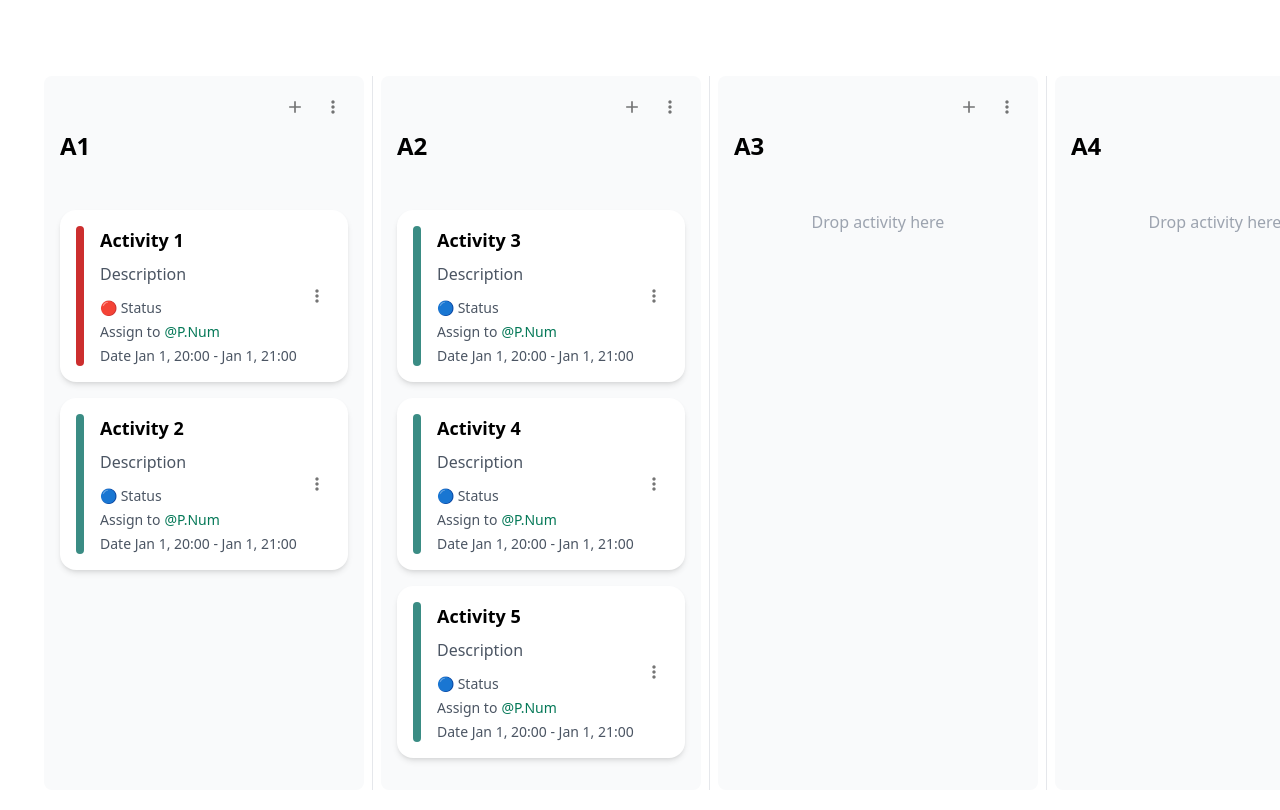
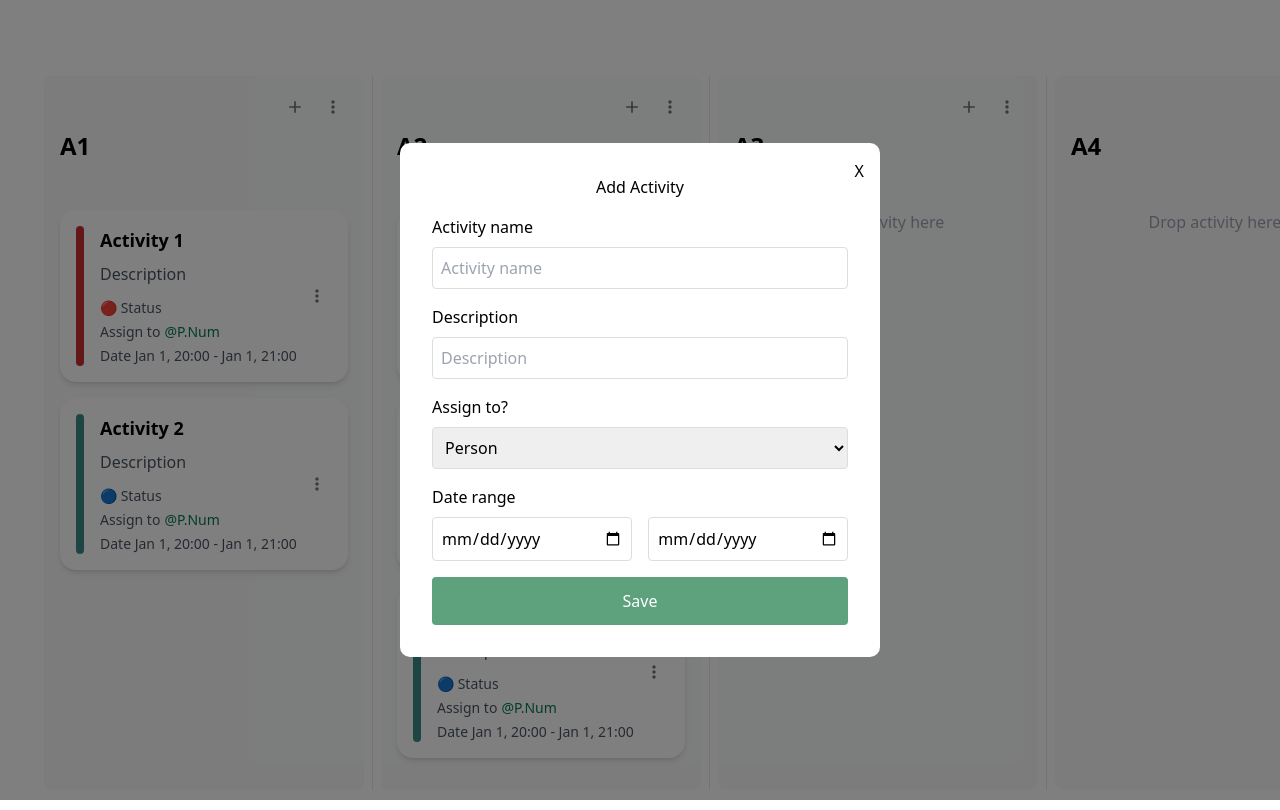
Before and after one commit to pickky007/472-S-AMAZING_WORKSPACES-6510450933-FRONTEND, a React (Create React App) app: page /kanbanboard in a window 1280 px wide. Both pictures are taken after a click on the button 295 px from the left and 107 px from the top of the page. Shown: the top 810 px of the page. Built offline with nearby package versions, Linux system fonts and the light colour scheme.

Commit message:
add-activity

```diff
--- a/src/components/section/Section.tsx
+++ b/src/components/section/Section.tsx
@@ -16,6 +16,7 @@ interface SectionProps {
     targetIndex: number
   ) => void;
   onDragStart: (activity: Activity) => void;
+  setOnAddActivity: (b : boolean) => void;
 }
 
 export function Section({
@@ -23,10 +24,15 @@ export function Section({
   activities,
   onDrop,
   onDragStart,
+  setOnAddActivity
 }: SectionProps) {
   const [isOver, setIsOver] = useState(false);
   const [dragOverIndex, setDragOverIndex] = useState<number | null>(null);
   const activitiesRef = useRef<(HTMLDivElement | null)[]>([]);
+
+  function handleOnAddOptionClick() {
+    setOnAddActivity(true);
+  }
 
   function getDragOverIndex(
     e: React.DragEvent<HTMLDivElement>,
@@ -115,7 +121,7 @@ export function Section({
         <div className="flex flex-col items-start relative">
           <div className="self-end mb-2 flex space-x-2">
             <Tooltip title="Add options">
-              <IconButton size="small">
+              <IconButton size="small" onClick={handleOnAddOptionClick}>
                 <AddIcon fontSize="small" />
               </IconButton>
             </Tooltip>
--- a/src/pages/WorkspacePage.tsx
+++ b/src/pages/WorkspacePage.tsx
@@ -2,6 +2,7 @@ import React, { useState } from "react";
 import { Section } from "../components/section/Section";
 
 import { Section as SectionType, Activity} from "../components/types";
+import Modal from "../components/activity/Modal";
 
 const initialSections: Record<string, SectionType> = {
   "section-1": {
@@ -87,6 +88,7 @@ const initialSections: Record<string, SectionType> = {
 export function WorkspacePage() {
   const [sections, setSections] = useState(initialSections);
   const [draggedActivity, setDraggedActivity] = useState<Activity | null>(null);
+  const [isOnAddActivity, setOnAddActivity] = useState<boolean>(false);
 
   const handleDragStart = (activity: Activity) => {
     setDraggedActivity(activity);
@@ -155,6 +157,7 @@ export function WorkspacePage() {
                 activities={section.activities}
                 onDrop={handleDrop}
                 onDragStart={handleDragStart}
+                setOnAddActivity={setOnAddActivity}
               />
               {/* Add divider after each section except the last one */}
               {index < Object.values(sections).length - 1 && (
@@ -164,6 +167,33 @@ export function WorkspacePage() {
           ))}
         </div>
       </div>
+
+      <Modal isOpen={isOnAddActivity} onClose={() => setOnAddActivity(false)}>
+      <h2 style={{ textAlign: 'center', marginBottom: '1rem' }}>Add Activity</h2>
+      <form>
+        <label style={{ display: 'block', marginBottom: '0.5rem' }}>Activity name</label>
+        <input type="text" placeholder="Activity name" style={{ display: 'block', marginBottom: '1rem', width: '100%', padding: '0.5rem', borderRadius: '0.25rem', border: '1px solid #ddd' }} />
+
+        <label style={{ display: 'block', marginBottom: '0.5rem' }}>Description</label>
+        <input type="text" placeholder="Description" style={{ display: 'block', marginBottom: '1rem', width: '100%', padding: '0.5rem', borderRadius: '0.25rem', border: '1px solid #ddd' }} />
+
+        <label style={{ display: 'block', marginBottom: '0.5rem' }}>Assign to?</label>
+        <select style={{ display: 'block', marginBottom: '1rem', width: '100%', padding: '0.5rem', borderRadius: '0.25rem', border: '1px solid #ddd' }}>
+          <option>Person</option>
+          {/* Add more options as needed */}
+        </select>
+
+        <label style={{ display: 'block', marginBottom: '0.5rem' }}>Date range</label>
+        <div style={{ display: 'flex', justifyContent: 'space-between', marginBottom: '1rem' }}>
+          <input type="date" style={{ width: '48%', padding: '0.5rem', borderRadius: '0.25rem', border: '1px solid #ddd' }} />
+          <input type="date" style={{ width: '48%', padding: '0.5rem', borderRadius: '0.25rem', border: '1px solid #ddd' }} />
+        </div>
+
+        <button type="submit" style={{ display: 'block', width: '100%', padding: '0.75rem', backgroundColor: '#5DA27D', color: 'white', borderRadius: '0.25rem', border: 'none', cursor: 'pointer' }}>
+          Save
+        </button>
+      </form>
+    </Modal>
     </div>
   );
 }
```
